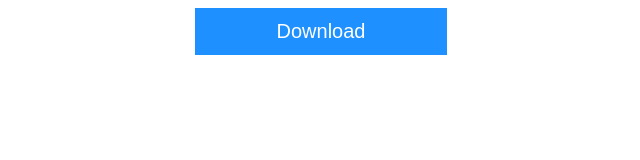
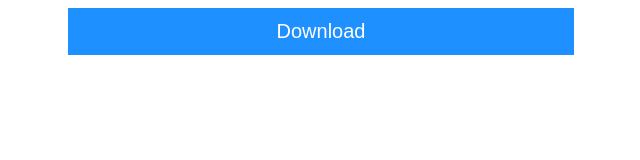
Before and after one commit to AngelSecurityTeam/RapidPayload, a plain HTML site: page index.html in a window 1280 px wide. Shown: the whole page, without its empty margins (319-959 px from the left). Drawn offline with nearby package versions, Linux system fonts and the light colour scheme.

Commit message:
Update index.html

```diff
--- a/index.html
+++ b/index.html
@@ -28,7 +28,7 @@
 <div class="wrapper">
 <!-- DEFINE FILE TO SEND  ONECLICK=DOCUMENT.LOCATION.HREF="PAYLOAD_GENERATE" -->
 <center>
-<input type="submit" class="btn" style="width:20%" class="fa fa-download" class="BotonDown" value="Download" onclick="document.location.href='Image/Fnew.png'">
+<input type="submit" class="btn" style="width:40%" class="fa fa-download" class="BotonDown" value="Download" onclick="document.location.href='Image/Fnew.png'">
 </center>
 </a>
 </div>
```
